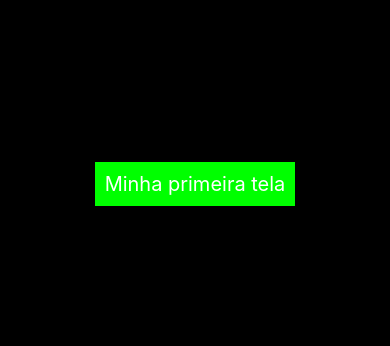
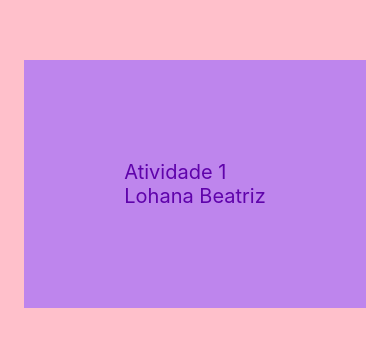
Before and after one commit to lohanabea/aula_expo_0, a React Native app: screen / in a window 390 px wide. Shown: the part 238-584 px from the top of the page. Built offline with nearby package versions, Linux system fonts and the light colour scheme.

Commit message:
aula 12-03

```diff
--- a/App.js
+++ b/App.js
@@ -2,11 +2,12 @@ import { StatusBar } from 'expo-status-bar';
 import { StyleSheet, Text, View } from 'react-native';
 
 import Exemplo_0 from'./components/exemplo_1';
+import Atividade_1 from'./components/atividade_1';
 
 export default function App() {
   return (
     <View style={styles.container}>
-      <Exemplo_0 />
+      <Atividade_1 />
       <StatusBar style="auto" />
     </View>
   );
@@ -15,7 +16,7 @@ export default function App() {
 const styles = StyleSheet.create({
   container: {
     flex: 1,
-    backgroundColor: '#000',
+    backgroundColor: 'pink',
     alignItems: 'center',
     justifyContent: 'center',
   },
--- /dev/null
+++ b/components/atividade_1/index.js
@@ -0,0 +1,15 @@
+import{ View,Text }from 'react-native'
+
+import styles from './styles';
+
+function atividade_1 (){
+    return(
+        <View style={styles.components}>
+            <Text style={styles.texto}>Atividade 1</Text>
+            <Text style={styles.texto}>Lohana Beatriz</Text>
+        </View>
+
+    );
+}
+
+export default atividade_1;
--- /dev/null
+++ b/components/atividade_1/styles.js
@@ -0,0 +1,12 @@
+import {StyleSheet} from 'react-native';
+const styles= StyleSheet.create({
+    components:{
+        backgroundColor:'#be85ed',
+        padding: 100,
+    },
+    texto:{
+        color:'#5f03ab',
+        fontSize:20,
+    }
+});
+export default styles;
```
